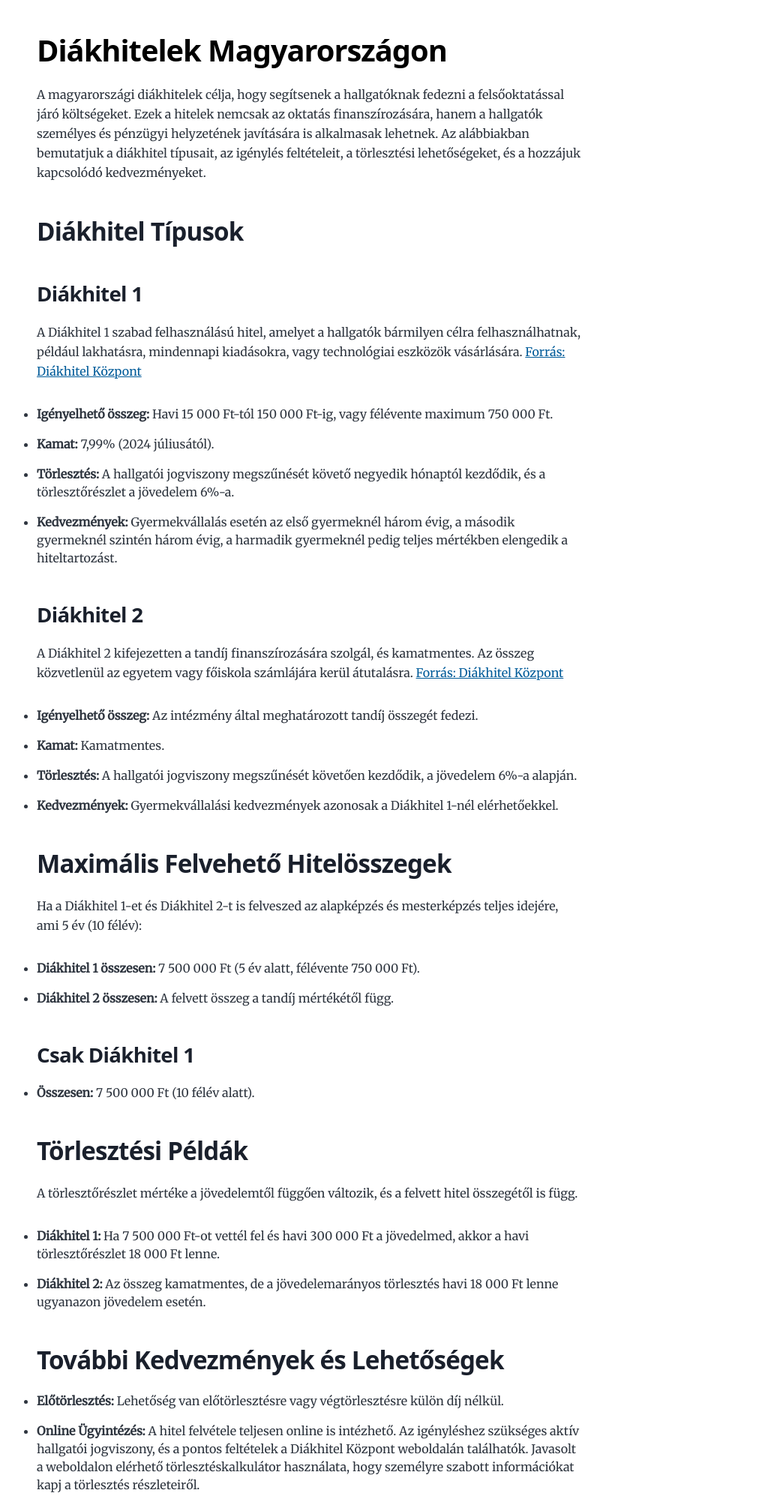
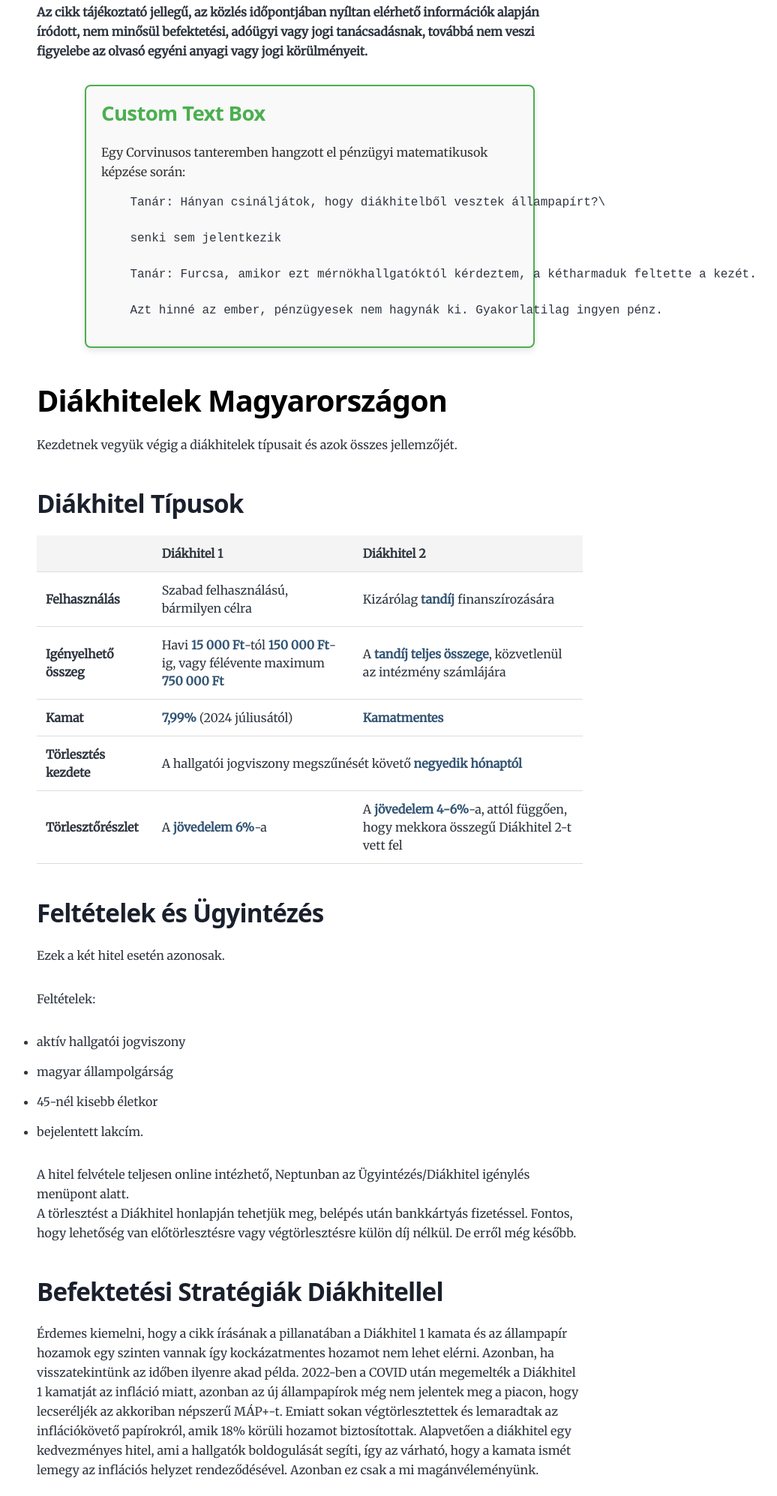
Before and after one commit to hakatiki/ETI-blog, a Gatsby site: page /DH/ in a window 1280 px wide. Shown: the part 564-2559 px from the top of the page at 75% size, without its empty margins (227-1263 px from the left). Built offline with nearby package versions, Linux system fonts and the light colour scheme; Gatsby itself is replaced by a stand-in of ours; some packages are replaced by stand-ins of ours; code samples lack their colours.

Commit message:
mate dolgok

```diff
--- a/content/blog/DH/index.md
+++ b/content/blog/DH/index.md
@@ -3,65 +3,124 @@ title: "Magyar Diákhitelek és Befektetési Stratégiák: Részletes Pénzügyi
 date: "2024-08-10"
 description: "Diákhitelek és befektetések kapcsolata Magyarországon"
 ---
+A magyarországi diákhitelek nem csupán a felsőoktatás finanszírozására szolgálnak, hanem stratégiai befektetési lehetőségeket is kínálnak a tudatos hallgatók számára. Ez a cikk részletesen bemutatja a diákhitel típusait, a kapcsolódó befektetési stratégiákat, valamint az adóügyi vonatkozásokat. Célunk, hogy a leleményes hallgatóknak anyagilag segítsünk az életben való elindulásban, valamint belépési lehetőséget kínáljunk a befektetések világába.
+\
+**Fontos**: a diákhitelt befektetési eszözként szerentnénk használni, tehát a továbbiakban feltesszük, hogy az olvasónak nincsen szüksége a diákhitelre a megélhetési költségek fedezésére.
 
-A magyarországi diákhitelek nem csupán a felsőoktatás finanszírozására szolgálnak, hanem stratégiai befektetési lehetőségeket is kínálhatnak a tudatos hallgatók számára. Ez a bejegyzés részletesen bemutatja a diákhitel típusait, a kapcsolódó befektetési stratégiákat, valamint az adóügyi vonatkozásokat. A cél, hogy a leleményes hallgatóknak segítsen az életben való elindulásban és betekintést adjon a pénzügyek világába. A cikk feltételezi, hogy az olvasónak nincsen szüksége a diákhitelre, hogy megéljen így befektetésként tudja használni. Egy Excel táblát is mellékelünk az oldal alján, amit letöltve szabadon reprodukálni lehet a számításainkat. Fontos megjegyezni, hogy ez nem befektetési tanács csak a mi gondolataink és tapasztalataink összegzése. Használd bölcsen az információt.
+**Az cikk tájékoztató jellegű, az közlés időpontjában nyíltan elérhető információk alapján íródott, nem minősül befektetési, adóügyi vagy jogi tanácsadásnak, továbbá nem veszi figyelebe az olvasó egyéni anyagi vagy jogi körülményeit.**
+
+
+<div style="border: 2px solid #4CAF50; background-color: #f9f9f9; padding: 20px; border-radius: 8px; box-shadow: 0 4px 8px rgba(0, 0, 0, 0.1); max-width: 600px; margin: 20px auto;">
+    <h3 style="color: #4CAF50; margin-top: 0;">Custom Text Box</h3>
+    <p style="margin: 0; color: #333;">
+        Egy Corvinusos tanteremben hangzott el pénzügyi matematikusok képzése során:
+
+        Tanár: Hányan csináljátok, hogy diákhitelből vesztek állampapírt?\
+
+        senki sem jelentkezik
+
+        Tanár: Furcsa, amikor ezt mérnökhallgatóktól kérdeztem, a kétharmaduk feltette a kezét.
+
+        Azt hinné az ember, pénzügyesek nem hagynák ki. Gyakorlatilag ingyen pénz.
+</div>
 
 # Diákhitelek Magyarországon
-
-A magyarországi diákhitelek célja, hogy segítsenek a hallgatóknak fedezni a felsőoktatással járó költségeket. Ezek a hitelek nemcsak az oktatás finanszírozására, hanem a hallgatók személyes és pénzügyi helyzetének javítására is alkalmasak lehetnek. Az alábbiakban bemutatjuk a diákhitel típusait, az igénylés feltételeit, a törlesztési lehetőségeket, és a hozzájuk kapcsolódó kedvezményeket.
+Kezdetnek vegyük végig a diákhitelek típusait és azok összes jellemzőjét.
 
 ## Diákhitel Típusok
 
-### Diákhitel 1
+<style>
+  /* Styles specific to the table with the class 'custom-table' */
+  .custom-table {
+    width: 100%;
+    border-collapse: collapse;
+    margin: 20px 0;
+    font-size: 16px;
+    text-align: left;
+  }
+  .custom-table th, .custom-table td {
+    padding: 12px;
+    border-bottom: 1px solid #ddd;
+  }
+  .custom-table th {
+    background-color: #f4f4f4;
+    font-weight: bold;
+  }
+  .custom-table tr:hover {
+    background-color: #f1f1f1;
+  }
+  .custom-table .important {
+    font-weight: bold;
+    color: #335574;
+  }
+</style>
 
-A Diákhitel 1 szabad felhasználású hitel, amelyet a hallgatók bármilyen célra felhasználhatnak, például lakhatásra, mindennapi kiadásokra, vagy technológiai eszközök vásárlására. [Forrás: Diákhitel Központ](https://www.diakhitel.hu/diakhitel1)
+<div class="table-container">
+  <table class="custom-table">
+    <tr>
+      <th></th>
+      <th>Diákhitel 1</th>
+      <th>Diákhitel 2</th>
+    </tr>
+    <tr>
+      <td><strong>Felhasználás</strong></td>
+      <td>Szabad felhasználású, bármilyen célra</td>
+      <td>Kizárólag <span class="important">tandíj</span> finanszírozására</td>
+    </tr>
+    <tr>
+      <td><strong>Igényelhető összeg</strong></td>
+      <td>Havi <span class="important">15 000 Ft</span>-tól <span class="important">150 000 Ft</span>-ig, vagy félévente maximum <span class="important">750 000 Ft</span></td>
+      <td>A <span class="important">tandíj teljes összege</span>, közvetlenül az intézmény számlájára</td>
+    </tr>
+    <tr>
+      <td><strong>Kamat</strong></td>
+      <td><span class="important">7,99%</span> (2024 júliusától)</td>
+      <td><span class="important">Kamatmentes</span></td>
+    </tr>
+    <tr>
+      <td ><strong>Törlesztés kezdete</strong></td>
+      <td colspan="2">A hallgatói jogviszony megszűnését követő <span class="important">negyedik hónaptól</span></td>
+    </tr>
+    <tr>
+      <td><strong>Törlesztőrészlet</strong></td>
+      <td>A <span class="important">jövedelem 6%</span>-a</td>
+      <td>A <span class="important">jövedelem 4-6%</span>-a, attól függően, hogy mekkora összegű Diákhitel 2-t vett fel</td>
+    </tr>
+    <!-- <tr>
+      <td><strong>Kedvezmények</strong></td>
+      <td><span class="important">Gyermekvállalás</span> esetén: első gyermeknél három évig, második gyermeknél három évig, harmadik gyermeknél teljes elengedés</td>
+      <td><span class="important">Nem vonatkozik</span></td>
+    </tr> -->
+  </table>
+</div>
 
-- **Igényelhető összeg:** Havi 15 000 Ft-tól 150 000 Ft-ig, vagy félévente maximum 750 000 Ft.
-- **Kamat:** 7,99% (2024 júliusától).
-- **Törlesztés:** A hallgatói jogviszony megszűnését követő negyedik hónaptól kezdődik, és a törlesztőrészlet a jövedelem 6%-a.
-- **Kedvezmények:** Gyermekvállalás esetén az első gyermeknél három évig, a második gyermeknél szintén három évig, a harmadik gyermeknél pedig teljes mértékben elengedik a hiteltartozást.
+## Feltételek és Ügyintézés
 
-### Diákhitel 2
+Ezek a két hitel esetén azonosak.
 
-A Diákhitel 2 kifejezetten a tandíj finanszírozására szolgál, és kamatmentes. Az összeg közvetlenül az egyetem vagy főiskola számlájára kerül átutalásra. [Forrás: Diákhitel Központ](https://www.diakhitel.hu/diakhitel1)
+Feltételek:
+- aktív hallgatói jogviszony
+- magyar állampolgárság
+- 45-nél kisebb életkor
+- bejelentett lakcím.
 
-- **Igényelhető összeg:** Az intézmény által meghatározott tandíj összegét fedezi.
-- **Kamat:** Kamatmentes.
-- **Törlesztés:** A hallgatói jogviszony megszűnését követően kezdődik, a jövedelem 6%-a alapján.
-- **Kedvezmények:** Gyermekvállalási kedvezmények azonosak a Diákhitel 1-nél elérhetőekkel.
+ A hitel felvétele teljesen online intézhető, Neptunban az Ügyintézés/Diákhitel igénylés menüpont alatt.
+ \
+ A törlesztést a Diákhitel honlapján tehetjük meg, belépés után bankkártyás fizetéssel. Fontos, hogy lehetőség van előtörlesztésre vagy végtörlesztésre külön díj nélkül. De erről még később.
 
-## Maximális Felvehető Hitelösszegek
 
-Ha a Diákhitel 1-et és Diákhitel 2-t is felveszed az alapképzés és mesterképzés teljes idejére, ami 5 év (10 félév):
-
-- **Diákhitel 1 összesen:** 7 500 000 Ft (5 év alatt, félévente 750 000 Ft).
-- **Diákhitel 2 összesen:** A felvett összeg a tandíj mértékétől függ.
-
-### Csak Diákhitel 1
-
-- **Összesen:** 7 500 000 Ft (10 félév alatt).
-
-## Törlesztési Példák
-
-A törlesztőrészlet mértéke a jövedelemtől függően változik, és a felvett hitel összegétől is függ.
-
-- **Diákhitel 1:** Ha 7 500 000 Ft-ot vettél fel és havi 300 000 Ft a jövedelmed, akkor a havi törlesztőrészlet 18 000 Ft lenne.
-- **Diákhitel 2:** Az összeg kamatmentes, de a jövedelemarányos törlesztés havi 18 000 Ft lenne ugyanazon jövedelem esetén.
-
-## További Kedvezmények és Lehetőségek
-
-- **Előtörlesztés:** Lehetőség van előtörlesztésre vagy végtörlesztésre külön díj nélkül.
-- **Online Ügyintézés:** A hitel felvétele teljesen online is intézhető.
-Az igényléshez szükséges aktív hallgatói jogviszony, és a pontos feltételek a Diákhitel Központ weboldalán találhatók. Javasolt a weboldalon elérhető törlesztéskalkulátor használata, hogy személyre szabott információkat kapj a törlesztés részleteiről.
-- **Gyermekek után járó támogatás:**
-  - **1 Gyermek esetében:** Kérheted a törlesztési kötelezettség szüneteltetését a várandósság 91. napjától. Kamattámogatás is jár, ami azt jelenti, hogy ez idő alatt az ügyleti kamatok nem növelik az egyenlegedet. Továbbá, ha még nem töltötted be a 30. életévedet, és a tanulmányaid alatt vagy azok sikeres befejezését követő két éven belül gyermeked lesz, a fennálló diákhiteled 100%-át elengedjük.
-  - **2 Gyermek esetében:**  Az anyák esetében a tartozás felét elengedik, ha több szerződésed van, az általad választott szerződésre vonatkozik ez a kedvezmény.
-  - **3 Gyermek esetében:**  Az anyák esetében a teljes tartozást elengedik, ha több szerződésed van, az általad választott szerződésre vonatkozik ez a kedvezmény.
 
 
 ## Befektetési Stratégiák Diákhitellel
 
 Érdemes kiemelni, hogy a cikk írásának a pillanatában a Diákhitel 1 kamata és az állampapír hozamok egy szinten vannak így kockázatmentes hozamot nem lehet elérni. Azonban, ha visszatekintünk az időben ilyenre akad példa. 2022-ben a COVID után megemelték a Diákhitel 1 kamatját az infláció miatt, azonban az új állampapírok még nem jelentek meg a piacon, hogy lecseréljék az akkoriban népszerű MÁP+-t. Emiatt sokan végtörlesztettek és lemaradtak az inflációkövető papírokról, amik 18% körüli hozamot biztosítottak. Alapvetően a diákhitel egy kedvezményes hitel, ami a hallgatók boldogulását segíti, így az várható, hogy a kamata ismét lemegy az inflációs helyzet rendeződésével. Azonban ez csak a mi magánvéleményünk.
+
+<div style="border: 2px solid #4CAF50; background-color: #f9f9f9; padding: 20px; border-radius: 8px; box-shadow: 0 4px 8px rgba(0, 0, 0, 0.1); max-width: 600px; margin: 20px auto;">
+    <h3 style="color: #4CAF50; margin-top: 0;">Custom Text Box</h3>
+    <p style="margin: 0; color: #333;">
+        This is an example of a text box with a unique style. You can customize the colors, borders, and other properties to suit your design needs.
+    </p>
+</div>
 
 ### Stratégia 1: Diákhitel 1 Befektetése
 
@@ -89,7 +148,7 @@ Ez a stratégia azoknak a hallgatóknak működhet, akiket nem vettek fel állam
 
 ### Stratégia 3: A kamatok jelenértékre váltása
 
-Ezt talán a legrosszabb stratégia, de mégis szeretnénk megemlíteni. Arra épül, hogy a felvett hitelnek csak egy részét fektetjük be, pont annyit, hogy 5 évig kamatoztatva ugyan annyi legyen az értéke a portfóliónak, mint a hiteltartozásunknak. Ehhez az kell, hogy az állampapír hozamok magasabbak legyenek a Diákhitel 1 kamatánál. A másik felét a felvett hitelnek azonnal el tudjuk költeni miközben tudjuk, hogy 5 év mulva csak eladjuk a papírjainkat és vég törlesztjük a tartozásunkat.
+Ezt talán a legrosszabb stratégia, de mégis szeretnénk megemlíteni. Arra épül, hogy a felvett hitelnek csak egy részét fektetjük be, pont annyit, hogy 5 évig kamatoztatva ugyanannyi legyen az értéke a portfóliónak, mint a hiteltartozásunknak. Ehhez az kell, hogy az állampapír hozamok magasabbak legyenek a Diákhitel 1 kamatánál. A másik felét a felvett hitelnek azonnal el tudjuk költeni miközben tudjuk, hogy 5 év mulva csak eladjuk a papírjainkat és vég törlesztjük a tartozásunkat.
 
 #### Előnyök
 - Ha rászorulsz a pénzre, de nem akarsz nagy tartozást felhalmozni előnyös lehet.
@@ -117,3 +176,9 @@ A TBSZ használata hosszú távon jelentős hozamnövekedést eredményezhet, k
 - **Optimális eszközallokáció:** A TBSZ lehetőséget nyújt a különböző eszközosztályok közötti rugalmas allokációra, mivel a befektetett eszközök közötti átrendezés adóhatás nélkül valósulhat meg.
 
 A Tartós Befektetési Számla hatékony eszköz az adók minimalizálására és a befektetési hozamok maximalizálására. Érdemes mérlegelni a TBSZ nyitásának lehetőségét, különösen hosszú távú befektetési célok esetén.
+
+
+- **Gyermekek után járó támogatás:**
+  - **1 Gyermek esetében:** Kérheted a törlesztési kötelezettség szüneteltetését a várandósság 91. napjától. Kamattámogatás is jár, ami azt jelenti, hogy ez idő alatt az ügyleti kamatok nem növelik az egyenlegedet. Továbbá, ha még nem töltötted be a 30. életévedet, és a tanulmányaid alatt vagy azok sikeres befejezését követő két éven belül gyermeked lesz, a fennálló diákhiteled 100%-át elengedjük.
+  - **2 Gyermek esetében:**  Az anyák esetében a tartozás felét elengedik, ha több szerződésed van, az általad választott szerződésre vonatkozik ez a kedvezmény.
+  - **3 Gyermek esetében:**  Az anyák esetében a teljes tartozást elengedik, ha több szerződésed van, az általad választott szerződésre vonatkozik ez a kedvezmény.
--- a/package.json
+++ b/package.json
@@ -10,7 +10,7 @@
   "dependencies": {
     "@fontsource-variable/montserrat": "^5.0.17",
     "@fontsource/merriweather": "^5.0.8",
-    "gatsby": "^5.13.5",
+    "gatsby": "^5.13.7",
     "gatsby-plugin-feed": "^5.13.1",
     "gatsby-plugin-image": "^3.13.1",
     "gatsby-plugin-manifest": "^5.13.1",
@@ -26,7 +26,8 @@
     "katex": "^0.13.24",
     "prismjs": "^1.29.0",
     "react": "^18.1.0",
-    "react-dom": "^18.1.0"
+    "react-dom": "^18.1.0",
+    "sharp": "^0.33.4"
   },
   "devDependencies": {
     "prettier": "^2.8.8"
```
Also changed, not shown: 1 other file.
